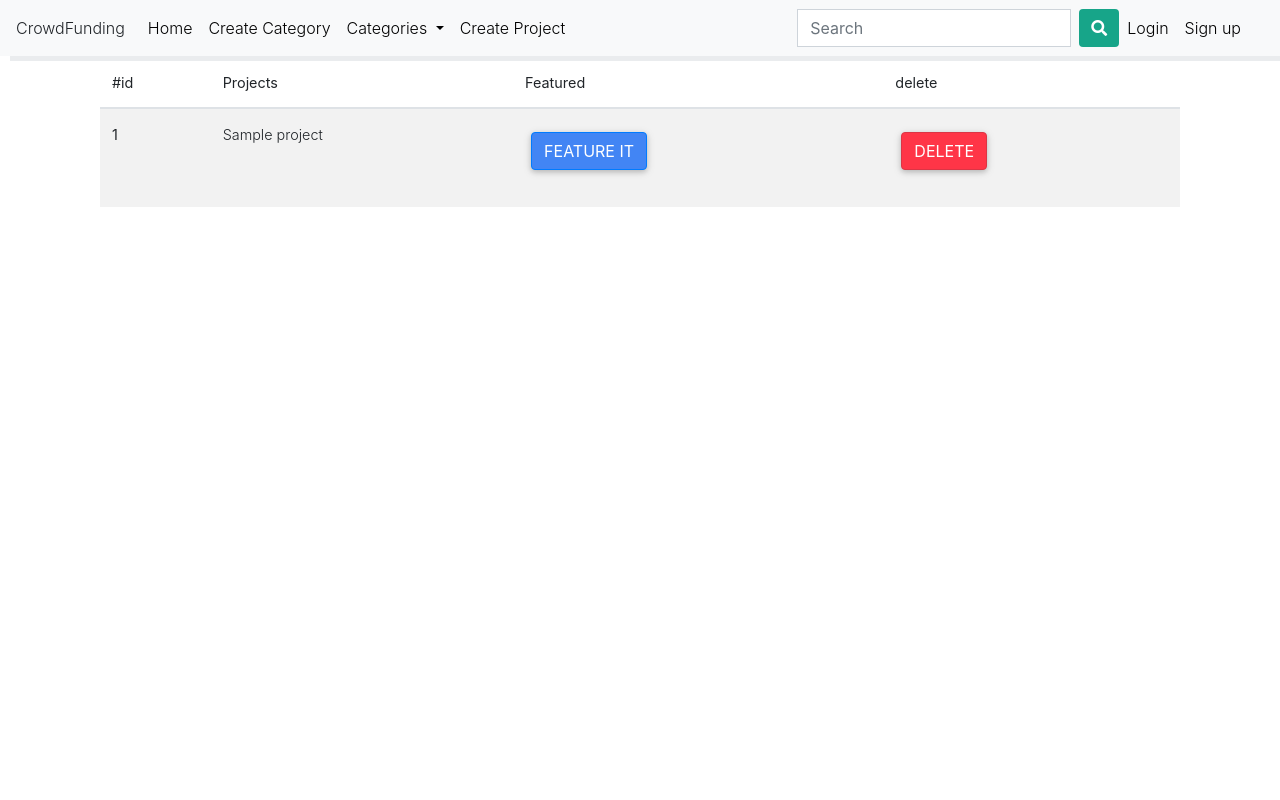
After one commit to ahmedesmail07/crowdfunding-django, a Django app: template crowdFunding/users/templates/users/dashboard.html in a window 1280 px wide. The commit adds this page. Run offline with Django 3.2, Linux system fonts and the light colour scheme; the template is opened without the code that fills it: most values are stand-ins (such as "Sample title", 1, 10 or a date in 2020); some libraries are stand-ins or nearby versions.

Commit message:
dashboard

```diff
--- a/crowdFunding/users/templates/users/base.html
+++ b/crowdFunding/users/templates/users/base.html
@@ -63,9 +63,16 @@
                         {% endfor %}
                     </div>
                 </li>
+
         <li class="nav-item ">
           <a class="nav-link" href="{% url 'create_project' %}">Create Project <span class="sr-only">(current)</span></a>
         </li>
+        {% if request.user.is_superuser %}
+        <li >
+                <a class="dropdown-item" href="{% url 'users:dashboard' user.id %}">admin</a>
+        </li>
+        {% endif %}
+
 
       </ul>
     </div>
--- /dev/null
+++ b/crowdFunding/users/templates/users/dashboard.html
@@ -0,0 +1,158 @@
+{% extends "users/base.html" %}
+{% load static %}
+{% block title %}Dashboard{% endblock title %}
+{% block css %}
+<script src="https://ajax.googleapis.com/ajax/libs/jquery/3.6.0/jquery.min.js"></script>
+<link rel="stylesheet" href="https://cdn.jsdelivr.net/npm/bootstrap@4.5.3/dist/css/bootstrap.min.css"
+    integrity="sha384-TX8t27EcRE3e/ihU7zmQxVncDAy5uIKz4rEkgIXeMed4M0jlfIDPvg6uqKI2xXr2" crossorigin="anonymous">
+<!-- <link rel="stylesheet" href="{% static 'base/css/navbar.css' %}" /> -->
+<style>
+    body {
+        background: #f3f3f3;
+        color: #616f80;
+    }
+
+    .search {
+        display: none;
+    }
+
+    .container {
+        width: 100%;
+    }
+
+    .card {
+        border: none;
+        margin-bottom: 24px;
+        -webkit-box-shadow: 0 0 13px 0 rgba(236, 236, 241, .44);
+        box-shadow: 0 0 13px 0 rgba(236, 236, 241, .44);
+    }
+
+    .avatar-xs {
+        height: 4rem;
+        width: 4rem;
+    }
+
+    .before {
+        height: 4rem;
+        width: 4rem;
+    }
+
+    td {
+        align-items: center;
+    }
+
+    .table_main {
+        display: flex;
+        justify-content: space-evenly;
+        background-color: #F2F6FC;
+
+    }
+
+
+    .table_left {
+        margin-top: 30px;
+        flex: 3;
+    }
+
+    .table_right {
+        display: flex;
+        flex: 1;
+        flex-direction: column;
+        gap: 10px;
+    }
+</style>
+{% endblock css %}
+{% block content %}
+{% comment %} Delete Project {% endcomment %}
+<div class="modal fade" id="exampleModal" tabindex="-1" aria-labelledby="exampleModalLabel" aria-hidden="true">
+    <div class="modal-dialog">
+        <div class="modal-content">
+            <div class="modal-header">
+                <h5 class="modal-title" id="exampleModalLabel">Confirm Deletion</h5>
+            </div>
+            <div class="modal-body">
+                Are you sure you want to permanently remove this project?
+            </div>
+            <div class="modal-footer">
+                <button type="button" class="btn btn-secondary" data-bs-dismiss="modal">Close</button>
+                <form action="" method="POST">
+                    {% csrf_token %}
+                    <input type="text" id="name" name="delete_project" style='display:none;'></input>
+                    <button type='submit' class="btn btn-danger">Delete</button>
+                </form>
+            </div>
+        </div>
+    </div>
+</div>
+
+
+<div class="modal fade" id="exampleModal" tabindex="-1" aria-labelledby="exampleModalLabel" aria-hidden="true">
+    <div class="modal-dialog">
+        <div class="modal-content">
+            <div class="modal-header">
+                <h5 class="modal-title" id="exampleModalLabel">Confirm Deletion</h5>
+            </div>
+            <div class="modal-body">
+                Are you sure you want to permanently remove {{project.project_title}} project?
+            </div>
+            <div class="modal-footer">
+                <button type="button" class="btn btn-secondary" data-bs-dismiss="modal">Close</button>
+                <form action="" method="POST">
+                    {% csrf_token %}
+                    <input type="text" id="name" name="delete_category" style='display:none;'></input>
+                    <button type='submit' class="btn btn-danger">Delete</button>
+                </form>
+            </div>
+        </div>
+    </div>
+</div>
+
+<link href="https://maxcdn.bootstrapcdn.com/font-awesome/4.3.0/css/font-awesome.min.css" rel="stylesheet">
+<div class="table_main">
+
+    <div class="table_left">
+
+        <div class="container">
+            <table class="table table-striped">
+                <thead>
+                    <tr>
+                        <th scope="col">#id</th>
+                        <th scope="col">Projects</th>
+                        <th scope="col">Featured</th>
+                        <th scope="col">delete </th>
+                    </tr>
+                </thead>
+                <tbody>
+                    {% for project in projects %}
+                    <tr>
+                        <th scope="row">{{project.id}}</th>
+                        <td>{{project.project_title}}</td>
+
+                        </td>
+                        <td>
+                            <form action="{% url 'users:feature_it' %}" method="post">
+                                {% csrf_token %}
+                                <input type="hidden" name="project" value="{{project.id}}">
+                                <button class="btn btn-primary" {% if project.is_featured %} enable {% endif %} >Feature it </button>
+                            </form>
+
+                        </td>
+                        <td>
+                            <div class="action ">
+                                <form action="{% url 'users:dashboard' project.id %}" method="POST">
+                                    {% csrf_token %}
+                                    <input type="text" name="delete_project" style='display:none;' value="{{project.id}}"></input>
+                                    <button type='submit' class="btn btn-danger">Delete</button>
+                                </form>
+                            </div>
+                        </td>
+                    </tr>
+
+                    {% endfor %}
+                </tbody>
+            </table>
+        </div>
+
+    </div>
+</div>
+{% endblock content %}
--- a/crowdFunding/users/urls.py
+++ b/crowdFunding/users/urls.py
@@ -2,6 +2,7 @@
 from django.urls import path , include , re_path
 from . import views
 from django.contrib.auth import views as auth_views
+from .views import  Dashboard,feature_it
 
 app_name = "users"
 
@@ -13,6 +14,8 @@ urlpatterns = [
     path('signup',views.signup, name='signup'),
     path('logout/', auth_views.LogoutView.as_view\
         (template_name='users/logout.html'), name="logout"),
+    path('dashboard/<int:pk>', Dashboard.as_view(), name='dashboard'),
+    path('feature_id/', feature_it, name='feature_it'),
     path('activate/<uidb64>/<token>', views.activate, name='activate'),
 
     # path('login/', views.custom_login),
```
Also changed, not shown: crowdFunding/users/views.py (+45 -0 lines).
